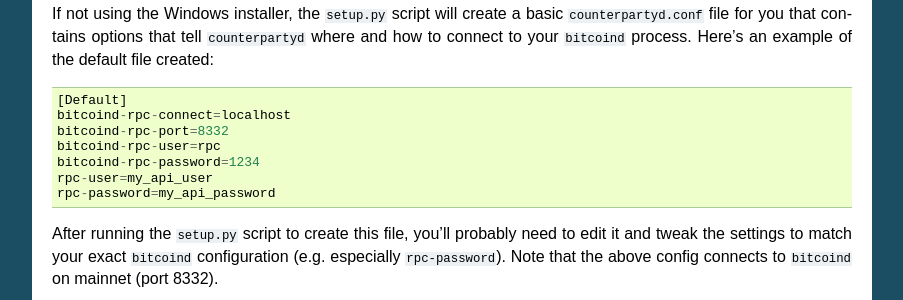
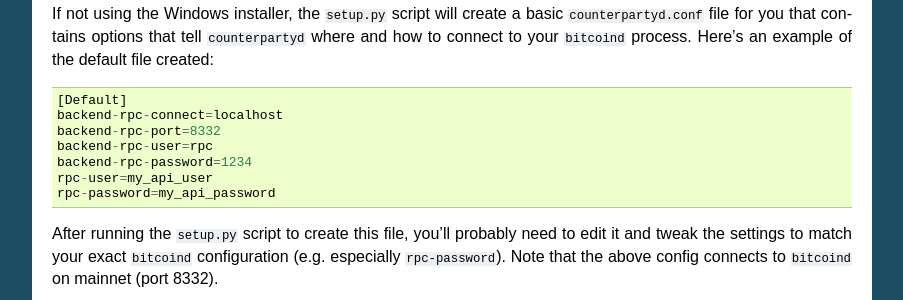
Before and after one commit to CounterpartyXCP/federatednode, a Sphinx documentation site: the page built from docs/AdditionalTopics.rst, in a window 1280 px wide and 900 px high, scrolled down 489 px. Shown: the part 152-452 px from the top of the window, without its empty margins (198-1101 px from the left). Built offline with Sphinx 7.4.7, drawn with Linux system fonts in a browser that asks for light colours.

Commit message:
Incredible that this remained so till now

```diff
--- a/docs/AdditionalTopics.rst
+++ b/docs/AdditionalTopics.rst
@@ -33,10 +33,10 @@ If not using the Windows installer, the ``setup.py`` script will create a basic
 options that tell ``counterpartyd`` where and how to connect to your ``bitcoind`` process. Here's an example of the default file created::
 
     [Default]
-    bitcoind-rpc-connect=localhost
-    bitcoind-rpc-port=8332
-    bitcoind-rpc-user=rpc
-    bitcoind-rpc-password=1234
+    backend-rpc-connect=localhost
+    backend-rpc-port=8332
+    backend-rpc-user=rpc
+    backend-rpc-password=1234
     rpc-user=my_api_user
     rpc-password=my_api_password
 
```
